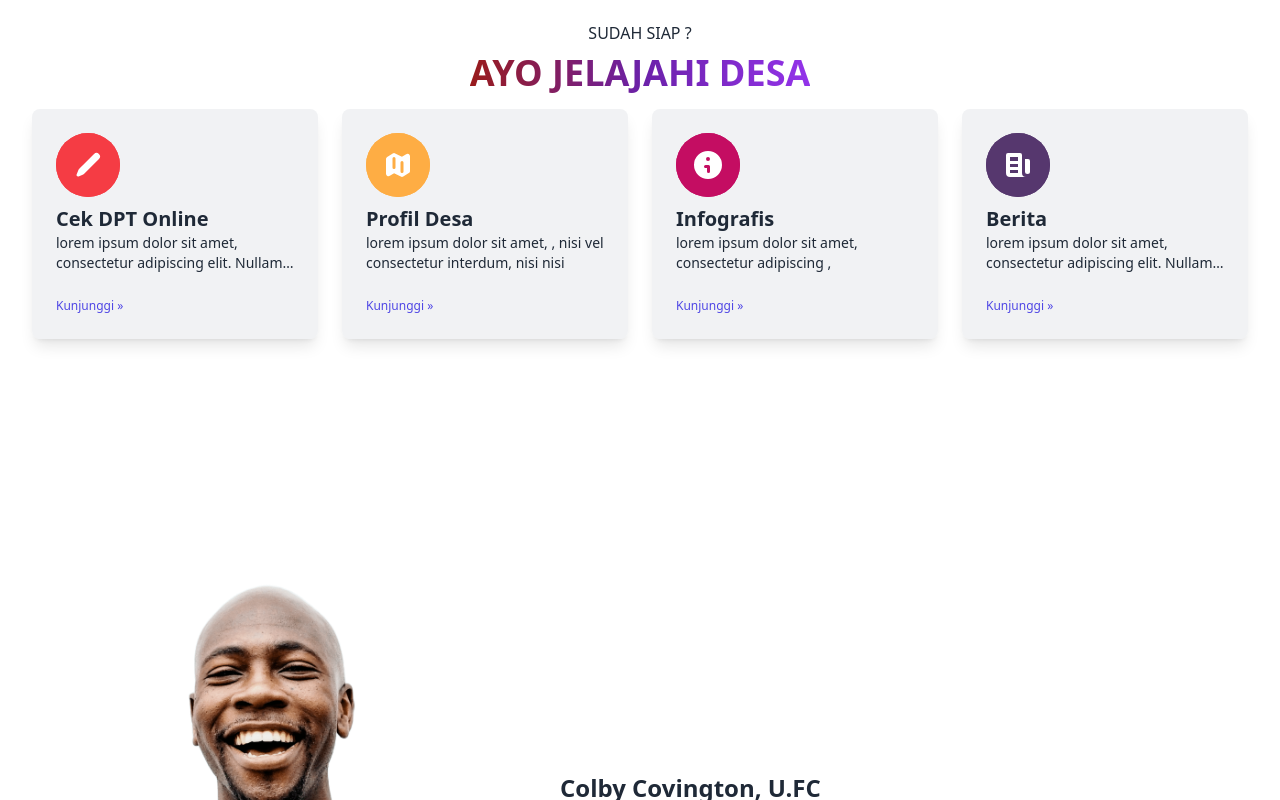
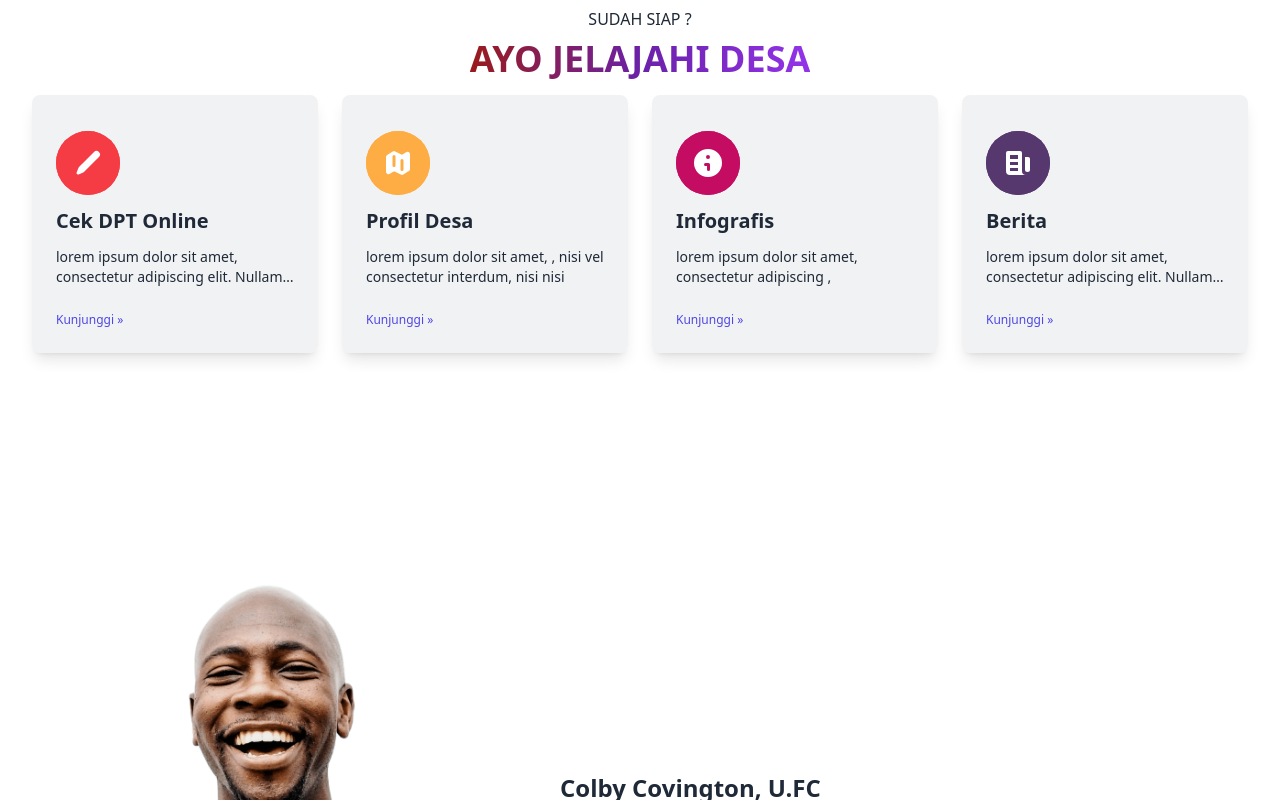
Before and after one commit to anythings10/anythings10.github.io, a React (Vite) app: page / in a window 1280 px wide. Shown: the part 1100-1900 px from the top of the page. Built offline with nearby package versions, Linux system fonts and the light colour scheme.

Commit message:
another update

```diff
--- a/src/assets/Logo.jsx
+++ b/src/assets/Logo.jsx
@@ -1,6 +1,5 @@
 import React from "react";
 import logo from "../assets/logo-gorut.svg";
-import { Typografi } from "../components/Components";
 const Logo = () => {
   return (
     <div className="flex items-center">
--- a/src/components/Card/ButtonCardList.jsx
+++ b/src/components/Card/ButtonCardList.jsx
@@ -6,7 +6,7 @@ const ButtonCardList = ({ item }) => {
   const { icon: Icon, name, desc, bgColor, path, image, date } = item;
   return (
     <div className="group relative flex flex-col overflow-hidden rounded-lg bg-gray-300 backdrop-blur-md bg-opacity-30 shadow-lg transition-transform duration-300 hover:scale-105 hover:shadow-xl">
-      <div className="flex-1 p-6">
+      <div className="flex-1 p-6 space-y-3">
         {image && (
           <img
             src={image}
@@ -17,7 +17,7 @@ const ButtonCardList = ({ item }) => {
         {Icon && (
           <Fragment>
             <span
-              className={`absolute top-6 left-6 z-0 h-16 w-16 rounded-full ${bgColor} transition-transform duration-300 group-hover:scale-150`}></span>
+              className={`absolute top-6 left-6 z-0 h-16 w-16 rounded-full ${bgColor} transition-transform duration-300 group-hover:scale-150 mt-3`}></span>
             <div className="relative z-10">
               <span
                 className={`flex h-16 w-16 items-center justify-center rounded-full ${bgColor} transition-colors duration-300 group-hover:bg-opacity-80`}>
--- a/src/pages/Berita/BeritaList.jsx
+++ b/src/pages/Berita/BeritaList.jsx
@@ -20,7 +20,7 @@ const BeritaList = ({ item, onOpenModal }) => {
   };
 
   return (
-    <div className="bg-white rounded shadow-md p-4 flex flex-col h-full">
+    <div className="bg-white rounded shadow-md p-4 flex flex-col h-full space-y-2 border border-gray-200">
       <header className="flex items-center mb-2">
         <div>
           <Typografi
```
